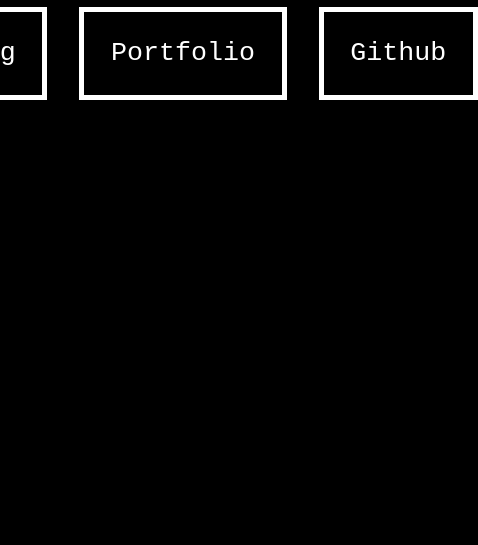
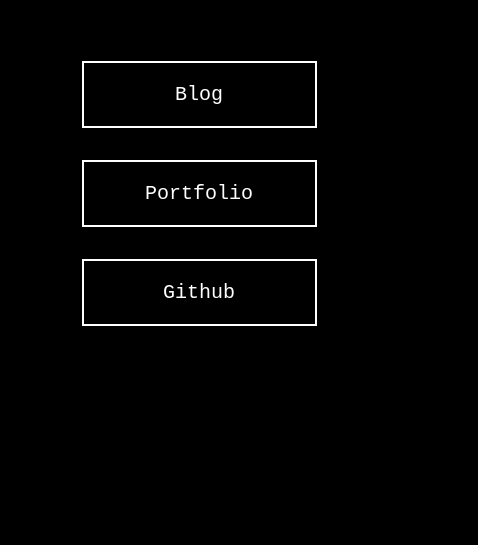
Before and after one commit to p0rtL6/mortality.digital, a plain HTML site: page index.html in a window 390 px wide. Shown: the part 299-844 px from the top of the page, 478 px wide, since content can reach past the window. Drawn offline with Linux system fonts and the light colour scheme.

Commit message:
fix mobile layout

```diff
--- a/static/index.css
+++ b/static/index.css
@@ -34,11 +34,13 @@ h1 {
     display: flex;
     flex-direction: column;
     gap: 1em;
+    width: 100%;
 }
 
 .button-row {
     display: flex;
     justify-content: center;
+    flex-direction: row;
     gap: 2em;
 }
 
@@ -59,6 +61,23 @@ h1 {
 @media only screen and (max-width: 600px) {
     h1 {
         font-size: 25pt;
+    }
+
+    .button-row {
+        margin-top: 5em;
+        flex-direction: column;
+    }
+
+    .button-row a {
+        font-size: 15pt;
+        border: 2px solid white;
+        align-self: center;
+        width: 50%;
+        text-align: center;
+    }
+
+    #container {
+        transform: translateY(0px)
     }
 
     #center-col {
```
